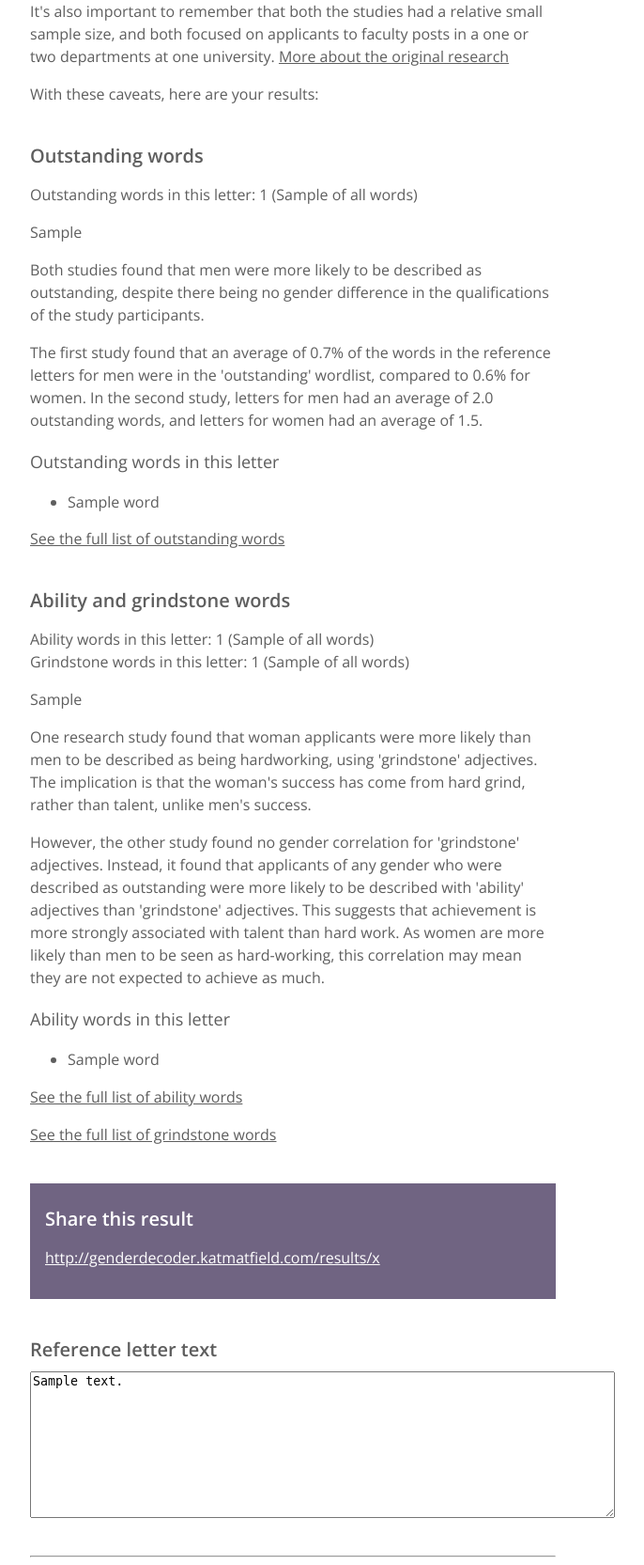
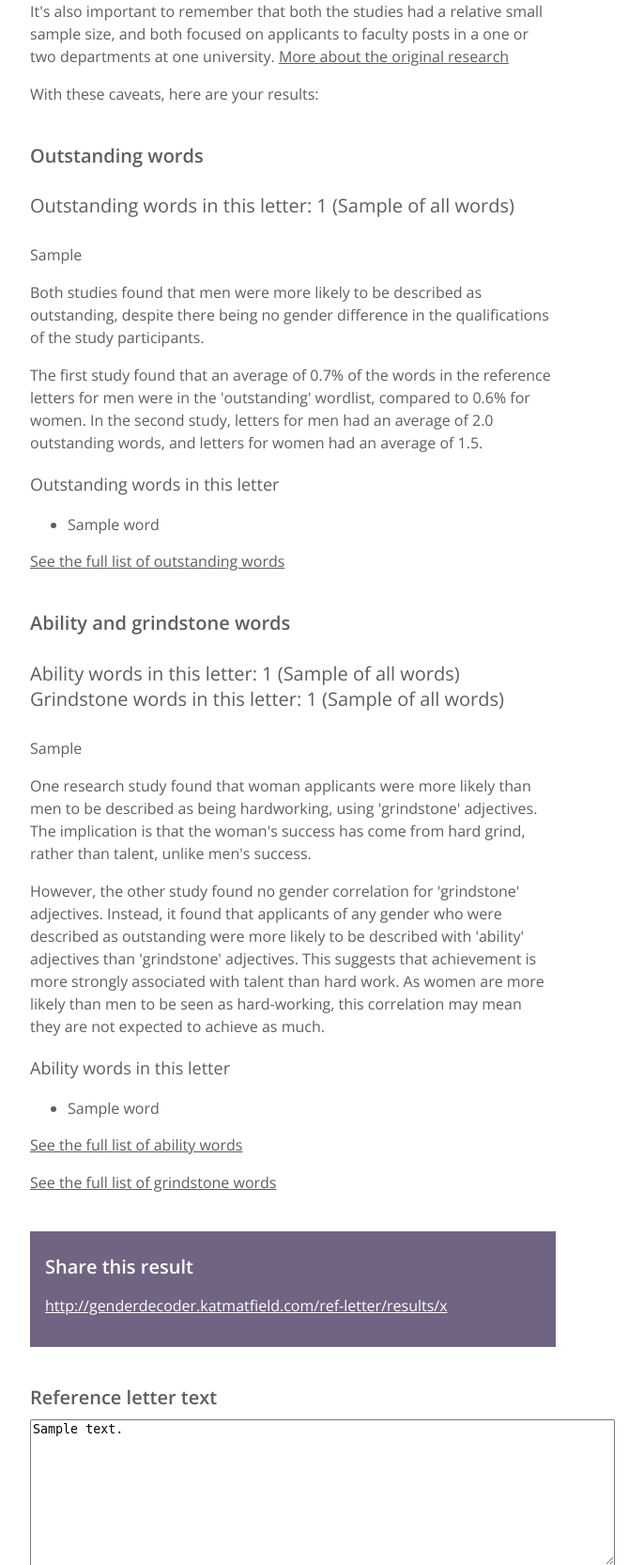
Before and after one commit to lovedaybrooke/gender-decoder, a Django app: template genderjobcheck/templates/ref-letter-results.html in a window 1280 px wide. Shown: the part 338-2003 px from the top of the page at 94% size, without its empty margins (328-1014 px from the left). Run offline with Django 3.2, Linux system fonts and the light colour scheme; tables that the repository leaves empty hold one stand-in row (values such as "Sample post"); the template is opened without the code that fills it: values that come from a table or form of the project are taken from there, most other values are stand-ins (such as "Sample title", 1, 10 or a date in 2020); parts of the project's set-up code (start-up, migrations or seed data) failed here and were passed over.

Commit message:
Make the results a little clearer for reference letters

```diff
--- a/genderjobcheck/static/main.css
+++ b/genderjobcheck/static/main.css
@@ -38,6 +38,10 @@ h4 {
 	font-size: 20px;
 	font-weight: normal;
 	text-align: center;
+}
+
+h4.results {
+	text-align: left;
 }
 
 h5 {
--- a/genderjobcheck/templates/ref-letter-results.html
+++ b/genderjobcheck/templates/ref-letter-results.html
@@ -8,7 +8,7 @@
 
         <div id="outstanding">
             <h3>Outstanding words</h3>
-            <p class="results">Outstanding words in this letter: {{ outstanding_count }} ({{ outstanding_ratio }} of all words)</p>
+            <h4 class="results">Outstanding words in this letter: {{ outstanding_count }} ({{ outstanding_ratio }} of all words)</h4>
             <p>{{ outstanding_explanation }}</p>
             <p>Both studies found that men were more likely to be described as outstanding, despite there being no gender difference in the qualifications of the study participants.</p>
             <p>The first study found that an average of 0.7% of the words in the reference letters for men were in the 'outstanding' wordlist, compared to 0.6% for women. In the second study, letters for men had an average of 2.0 outstanding words, and letters for women had an average of 1.5.</p>
@@ -27,8 +27,8 @@
 
         <div id="other_words">
             <h3>Ability and grindstone words</h3>
-            <p class="results">Ability words in this letter: {{ ability_count }} ({{ ability_ratio }} of all words)<br/>
-            Grindstone words in this letter: {{ grindstone_count }} ({{ grindstone_ratio }} of all words)</p>
+            <h4 class="results">Ability words in this letter: {{ ability_count }} ({{ ability_ratio }} of all words)<br/>
+            Grindstone words in this letter: {{ grindstone_count }} ({{ grindstone_ratio }} of all words)</h4>
 
             <p>{{ ability_grindstone_explanation }}</p>
             <p>One research study found that woman applicants were more likely than men to be described as being hardworking, using 'grindstone' adjectives. The implication is that the woman's success has come from hard grind, rather than talent, unlike men's success.</p>
@@ -57,7 +57,7 @@
 
         <div id="share">
             <h3>Share this result</h3>
-            <p><a href="/results/{{ job_ad.hash }}">http://genderdecoder.katmatfield.com/results/{{ ref_letter.hash }}</a></p>
+            <p><a href="/ref-letter/results/{{ ref_letter.hash }}">http://genderdecoder.katmatfield.com/ref-letter/results/{{ ref_letter.hash }}</a></p>
         </div>
         <div id="results">
             <h3>Reference letter text</h3>
```
